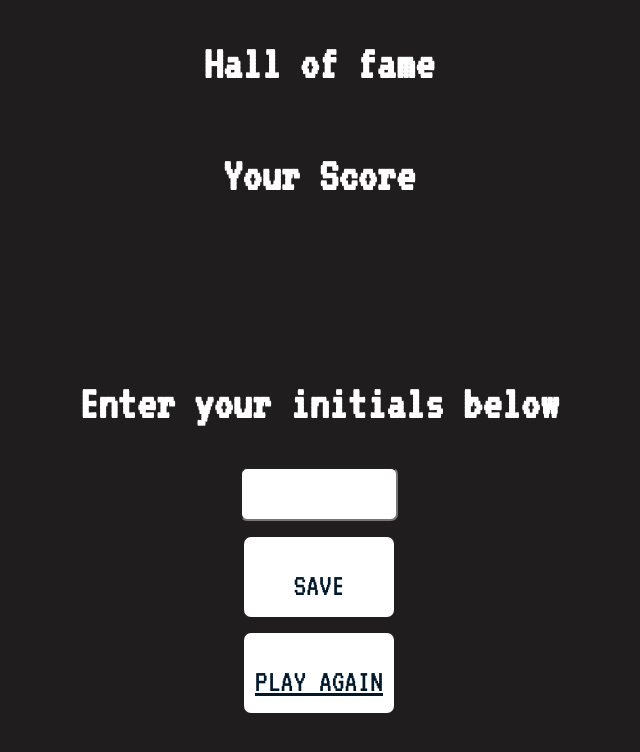
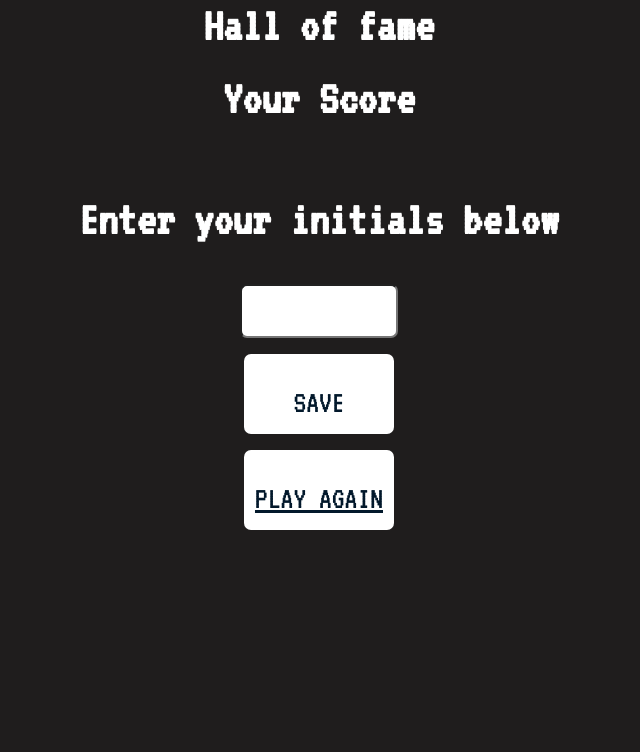
Before and after one commit to bornoflightning/timed-quiz, a plain HTML site: page scores.html in a window 1280 px wide. Shown: the whole page, without its empty margins (321-961 px from the left). Drawn offline with Linux system fonts and the light colour scheme.

Commit message:
changed margin on scores page

```diff
--- a/scores.css
+++ b/scores.css
@@ -7,7 +7,7 @@
 
 }
 h1, h2 {
-    padding-top: -1rem;
+    margin-top: -.4rem;
 }
 
 #finalScore {
```
